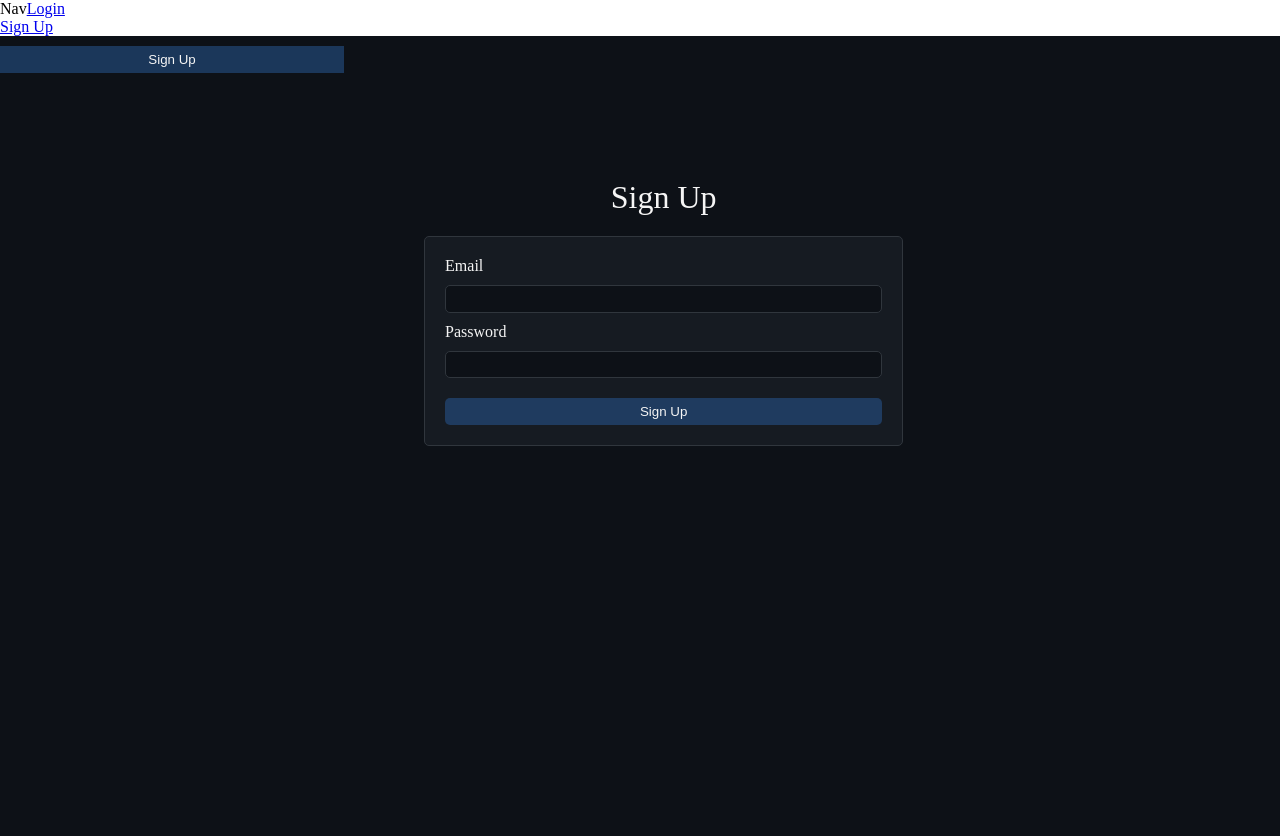
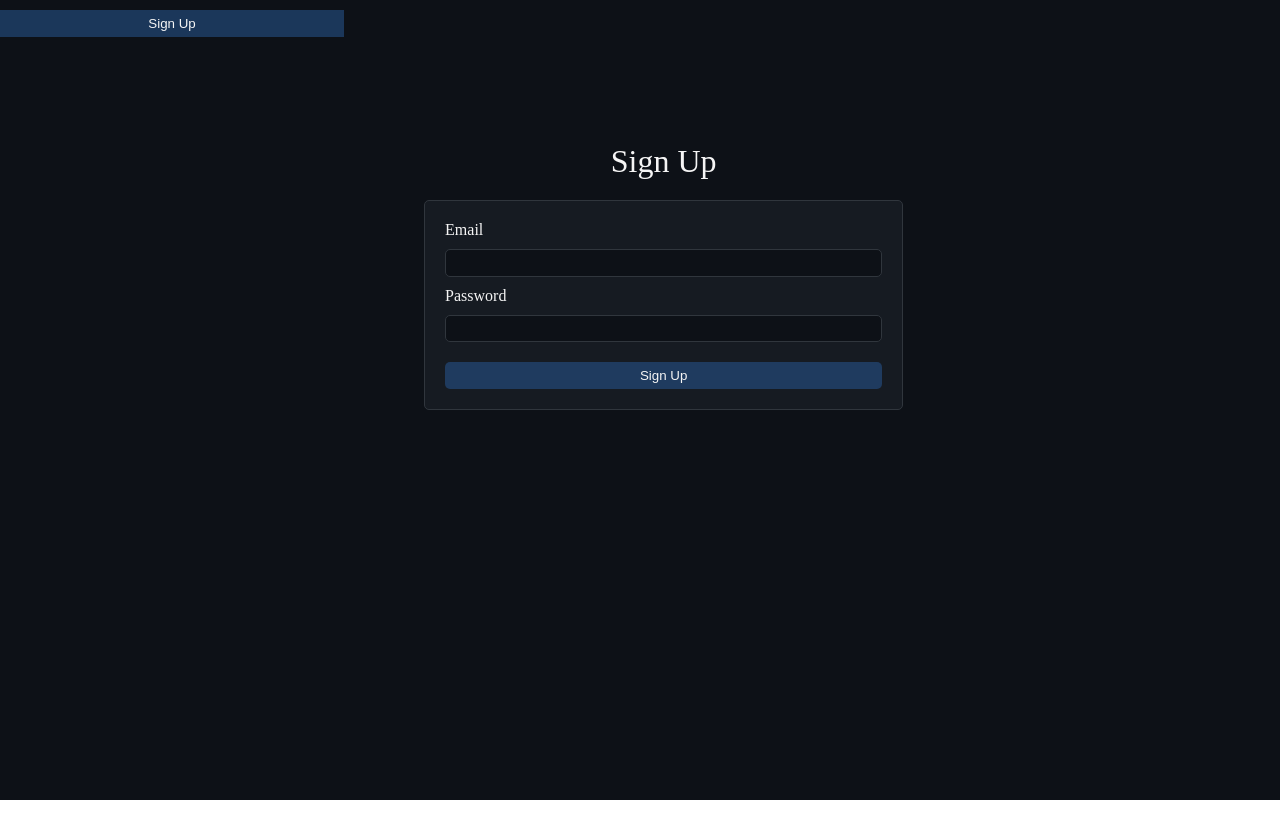
Before and after one commit to mmertune-deprecated-projects/Tech-Reddit, a React (Create React App) app: page /auth in a window 1280 px wide. After the commit the page ends 800 px from the top, so only its background shows below. Built offline with nearby package versions, Linux system fonts and the light colour scheme.

Commit message:
Update App.js

```diff
--- a/src/App.js
+++ b/src/App.js
@@ -1,14 +1,14 @@
+import { BrowserRouter, Routes, Route } from "react-router-dom";
+
 import AuthPage from "./pages/authPage/AuthPage";
-import HomePage from "./pages/homepage/HomePage";
-import Nav from "./components/Nav";
-import { BrowserRouter, Routes, Route } from "react-router-dom";
+import HomePage from "./pages/homePage/HomePage";
+
 function App() {
   return (
     <BrowserRouter>
-      <Nav />
       <Routes>
-        <Route path="/" element={<HomePage />} />
         <Route path="/auth" element={<AuthPage />} />
+        <Route path="/home" element={<HomePage />} />
       </Routes>
     </BrowserRouter>
   );
```
